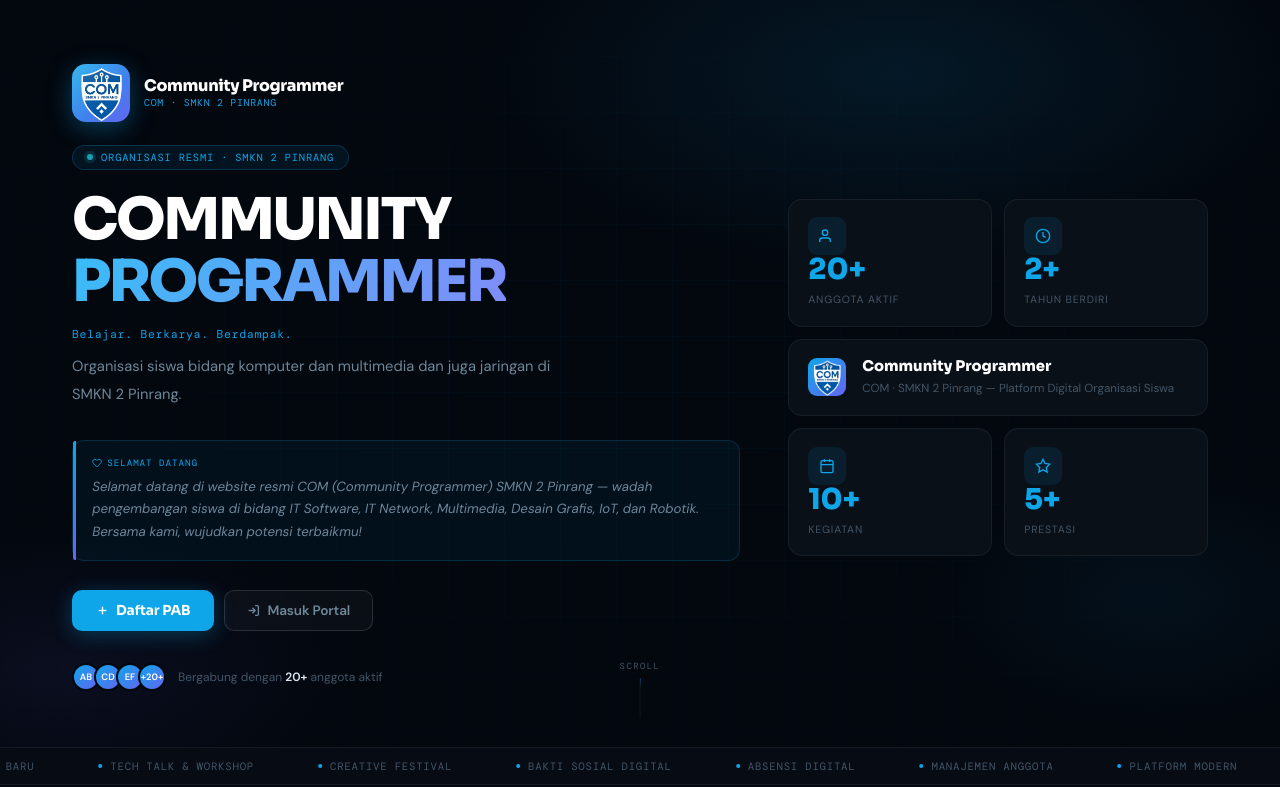
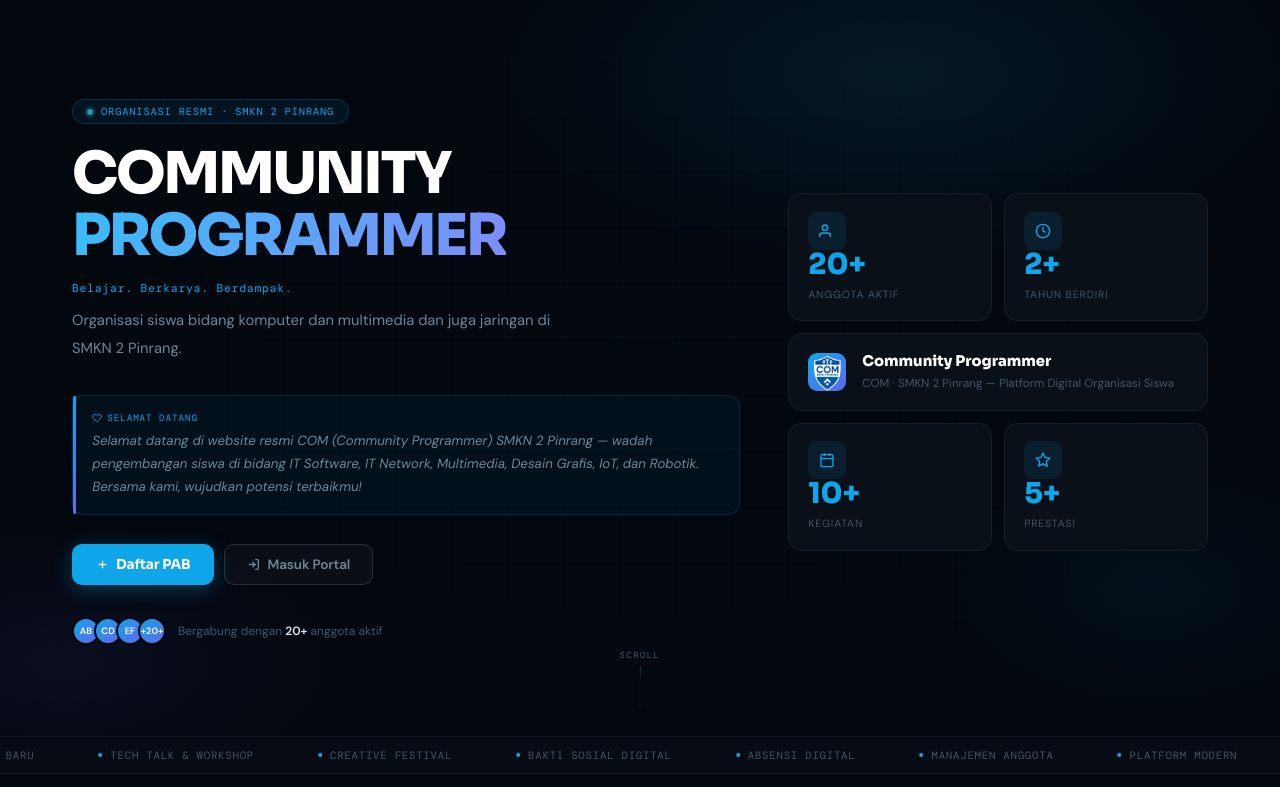
Before and after one commit to comsmakda/comsmkn2prg, a PHP site: page / in a window 1280 px wide. Shown: the part 98-885 px from the top of the page. Run offline with PHP 8.4, Linux system fonts and the light colour scheme; data comes from the database, SQL or seed files in the repository; some libraries are stand-ins or nearby versions.

Commit message:
perbaiki seo

```diff
--- a/app/views/pages/home.php
+++ b/app/views/pages/home.php
@@ -143,61 +143,6 @@ $og_sitename = $og_title;
   align-items: center;
 }
 
-/* ─── HERO BRAND IDENTITY (BARU) ────────────────────────────── */
-.hero-brand {
-  display: flex;
-  align-items: center;
-  gap: 14px;
-  margin-bottom: 1.4rem;
-  opacity: 0;
-  transform: translateY(16px);
-}
-.hero-brand-logo {
-  width: 58px; height: 58px;
-  border-radius: 14px;
-  background: linear-gradient(135deg, #0ea5e9 0%, #6366f1 100%);
-  display: flex; align-items: center; justify-content: center;
-  flex-shrink: 0;
-  box-shadow: 0 6px 24px rgba(14,165,233,.35);
-  position: relative;
-  overflow: hidden;
-}
-.hero-brand-logo::before {
-  content: '';
-  position: absolute; inset: 0;
-  background: linear-gradient(135deg, rgba(255,255,255,.18) 0%, transparent 60%);
-}
-.hero-brand-logo img {
-  width: 100%; height: 100%;
-  object-fit: cover;
-  border-radius: 14px;
-}
-.hero-brand-logo-fallback {
-  font-family: var(--font-display);
-  font-size: 1.5rem;
-  font-weight: 900;
-  color: #fff;
-  letter-spacing: -.06em;
-  position: relative; z-index: 1;
-}
-.hero-brand-text {}
-.hero-brand-name {
-  font-family: var(--font-display);
-  font-size: 1rem;
-  font-weight: 900;
-  color: #fff;
-  letter-spacing: -.02em;
-  line-height: 1.1;
-}
-.hero-brand-sub {
-  font-family: var(--font-mono);
-  font-size: .62rem;
-  color: var(--c-sky);
-  letter-spacing: .07em;
-  text-transform: uppercase;
-  margin-top: 2px;
-}
-
 .hero-badge {
   display: inline-flex; align-items: center; gap: 8px;
   padding: 5px 14px;
@@ -249,7 +194,7 @@ $og_sitename = $og_title;
   margin-bottom: 2rem;
 }
 
-/* ─── HERO SAMBUTAN BOX (BARU) ──────────────────────────────── */
+/* ─── HERO SAMBUTAN BOX ──────────────────────────────────────── */
 .hero-sambutan {
   background: rgba(14,165,233,.06);
   border: 1px solid rgba(14,165,233,.18);
@@ -366,7 +311,7 @@ $og_sitename = $og_title;
   display: flex; align-items: center; justify-content: center;
   color: var(--c-sky); flex-shrink: 0;
 }
-/* Logo di mosaic card ─ */
+/* Logo di mosaic card */
 .hm-logo-wrap {
   width: 38px; height: 38px; border-radius: 9px;
   overflow: hidden; flex-shrink: 0;
@@ -884,7 +829,6 @@ $og_sitename = $og_title;
   .hero-desc       { margin-left: auto; margin-right: auto; }
   .hero-actions    { justify-content: center; }
   .hero-trust      { justify-content: center; }
-  .hero-brand      { justify-content: center; }
   .hero-sambutan   { text-align: left; }
   .stats-inner     { grid-template-columns: repeat(2, 1fr); }
   .about-grid      { grid-template-columns: 1fr; gap: 1.8rem; }
@@ -948,25 +892,6 @@ $og_sitename = $og_title;
   <div class="hero-inner">
     <div class="hero-left">
 
-      <!-- ① LOGO + NAMA COMMUNITY PROGRAMMER + COM SMKN 2 PINRANG -->
-      <div class="hero-brand" id="hero-brand">
-        <div class="hero-brand-logo">
-          <?php if ($sr('org_logo')): ?>
-            <img src="<?= UPLOAD_URL . '/' . $s('org_logo') ?>" alt="Logo COM SMKN 2 Pinrang">
-          <?php elseif ($sr('org_photo')): ?>
-            <img src="<?= UPLOAD_URL . '/' . $s('org_photo') ?>" alt="Logo COM SMKN 2 Pinrang">
-          <?php else: ?>
-            <span class="hero-brand-logo-fallback">COM</span>
-          <?php endif; ?>
-        </div>
-        <div class="hero-brand-text">
-          <!-- ② Nama Community Programmer -->
-          <div class="hero-brand-name">Community Programmer</div>
-          <!-- ③ COM SMKN 2 PINRANG -->
-          <div class="hero-brand-sub">COM · SMKN 2 Pinrang</div>
-        </div>
-      </div>
-
       <div class="hero-badge" id="hero-badge">
         <span class="hero-badge-dot"></span>
         <?= $s('hero_badge_text', 'Organisasi Resmi · SMKN 2 Pinrang') ?>
@@ -991,7 +916,7 @@ $og_sitename = $og_title;
       <p class="hero-desc" id="hero-desc" style="opacity:0;transform:translateY(16px)"><?= $s('org_description') ?></p>
       <?php endif; ?>
 
-      <!-- ④ SAMBUTAN / SELAMAT DATANG -->
+      <!-- SAMBUTAN / SELAMAT DATANG -->
       <div class="hero-sambutan" id="hero-sambutan">
         <div class="hero-sambutan-label">
           <svg width="10" height="10" fill="none" stroke="currentColor" stroke-width="2" viewBox="0 0 24 24"><path d="M20.84 4.61a5.5 5.5 0 0 0-7.78 0L12 5.67l-1.06-1.06a5.5 5.5 0 0 0-7.78 7.78l1.06 1.06L12 21.23l7.78-7.78 1.06-1.06a5.5 5.5 0 0 0 0-7.78z"/></svg>
@@ -1549,14 +1474,13 @@ $featIcons = [
 
   /* ── Hero entrance ── */
   var heroItems = [
-    { id: 'hero-brand',    delay: 60  },
-    { id: 'hero-badge',    delay: 160 },
-    { id: 'hero-title',    delay: 260 },
-    { id: 'hero-tagline',  delay: 350 },
-    { id: 'hero-desc',     delay: 420 },
-    { id: 'hero-sambutan', delay: 490 },
-    { id: 'hero-actions',  delay: 570 },
-    { id: 'hero-trust',    delay: 650 },
+    { id: 'hero-badge',    delay: 80  },
+    { id: 'hero-title',    delay: 180 },
+    { id: 'hero-tagline',  delay: 280 },
+    { id: 'hero-desc',     delay: 360 },
+    { id: 'hero-sambutan', delay: 440 },
+    { id: 'hero-actions',  delay: 530 },
+    { id: 'hero-trust',    delay: 610 },
   ];
   heroItems.forEach(function (item) {
     var el = document.getElementById(item.id);
```
